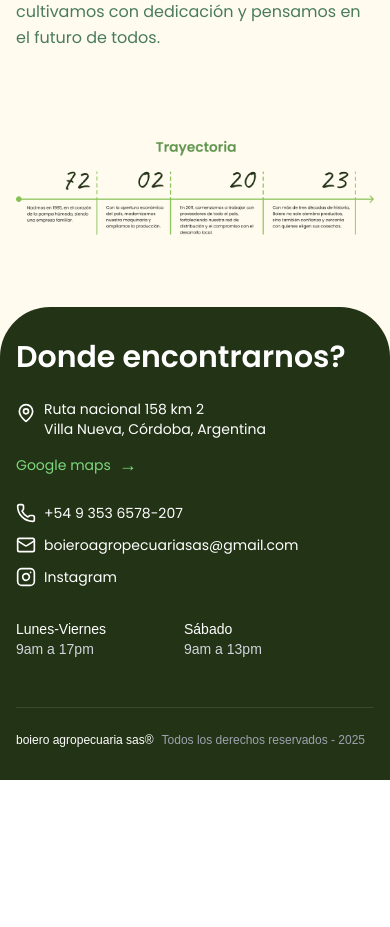
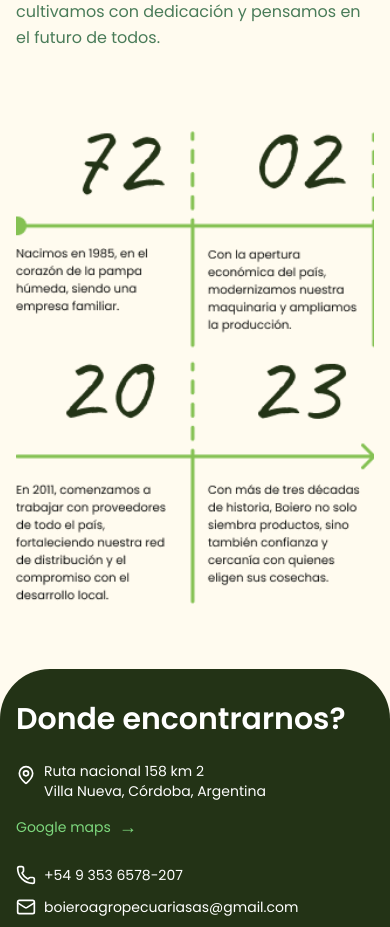
Before and after one commit to FeliOliva/boiero-landing-maqueta, a Next.js app: page / in a window 390 px wide. Shown: the part 2820-3747 px from the top of the page. Before the commit the page ends 3600 px from the top, so only its background shows below. Built offline with nearby package versions, Linux system fonts and the light colour scheme; a web font is replaced by a local one.

Commit message:
correccion de imagen about

```diff
--- a/app/layout.tsx
+++ b/app/layout.tsx
@@ -49,7 +49,7 @@
   children: React.ReactNode;
 }>) {
   return (
-    <html lang="en">
+    <html lang="es">
       <body
         className={`${geistSans.variable} ${geistMono.variable} ${dancingScript.variable} ${caveat.variable} ${poppins.variable} antialiased`}
       >
--- a/components/about.tsx
+++ b/components/about.tsx
@@ -47,11 +47,25 @@
 
         {/* Trayectoria Section - Full Width */}
         <div className="col-span-1 lg:col-span-2 mt-12 sm:mt-16 mb-16 sm:mb-24">
-          <div className="w-full relative">
-            <div className="relative w-full aspect-[16/5] sm:aspect-[4/1]">
+          {/* Mobile Image (hidden on sm and above) */}
+          <div className="block sm:hidden w-full">
+            <Image
+              src="/timeLineMobile.png"
+              alt="Trayectoria de la empresa - versión móvil"
+              width={500}
+              height={600}
+              layout="responsive"
+              className="w-full"
+              priority
+            />
+          </div>
+
+          {/* Desktop Image (hidden on xs, visible from sm onwards) */}
+          <div className="hidden sm:block w-full">
+            <div className="relative w-full aspect-[4/1]">
               <Image
-                src="/trayectoria.png"
-                alt="Trayectoria de la empresa"
+                src="/timeLineWeb.png"
+                alt="Trayectoria de la empresa - versión escritorio"
                 fill
                 sizes="100vw"
                 className="object-contain"
```
Also changed, not shown: public/timeLineMobile.png (added), public/timeLineWeb.png (added).
